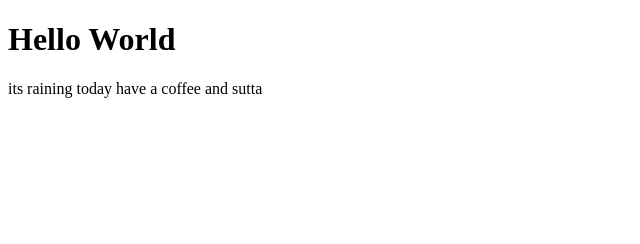
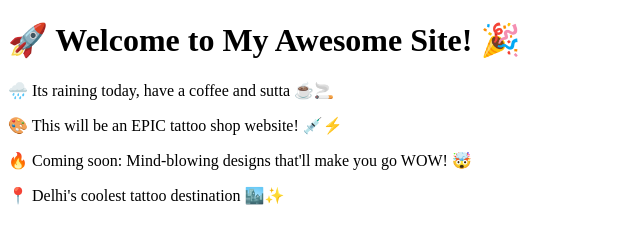
Before and after one commit to madddancer95-ui/1st, an Astro site: page / in a window 1280 px wide. Shown: the whole page, without its empty margins (0-640 px from the left). Built offline with nearby package versions, Linux system fonts and the light colour scheme; Astro itself is replaced by a stand-in of ours.

Commit message:
Add funny emoji content for tattoo shop preview 🎨🔥

```diff
--- a/src/pages/index.astro
+++ b/src/pages/index.astro
@@ -11,7 +11,10 @@
 		<title>Hello World</title>
 	</head>
 	<body>
-		<h1>Hello World</h1>
-		<p>its raining today have a coffee and sutta</p>
+		<h1>🚀 Welcome to My Awesome Site! 🎉</h1>
+		<p>🌧️ Its raining today, have a coffee and sutta ☕️🚬</p>
+		<p>🎨 This will be an EPIC tattoo shop website! 💉⚡️</p>
+		<p>🔥 Coming soon: Mind-blowing designs that'll make you go WOW! 🤯</p>
+		<p>📍 Delhi's coolest tattoo destination 🏙️✨</p>
 	</body>
 </html>
```
